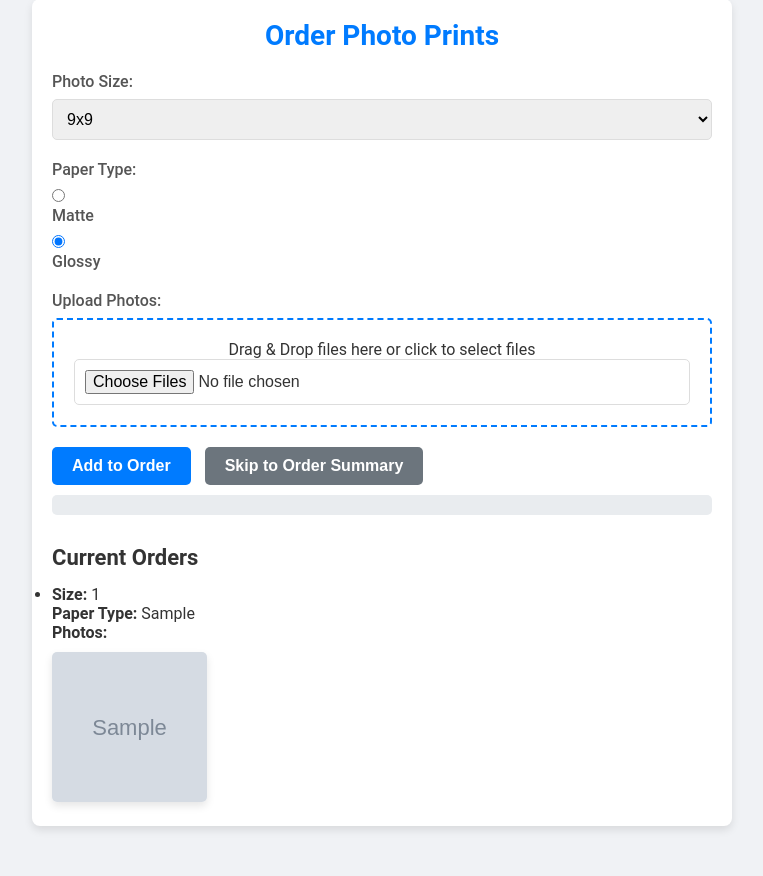
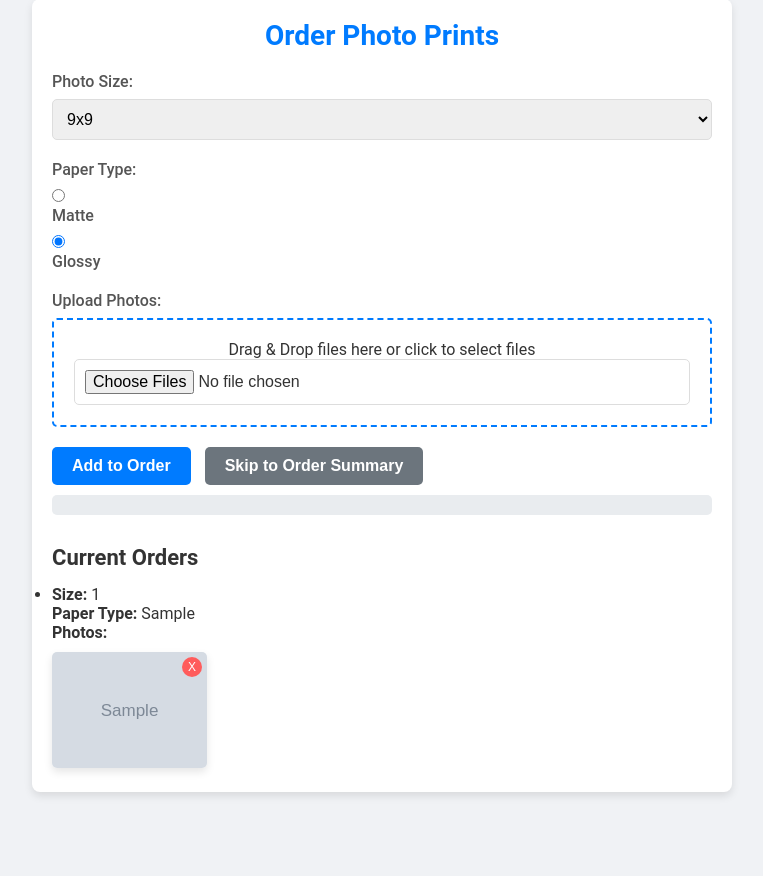
Before and after one commit to seobohdanov/moments, a Flask app: template templates/index.html in a window 1280 px wide. Shown: the part 51-927 px from the top of the page, without its empty margins (258-1021 px from the left). After the commit the page ends 847 px from the top, so only its background shows below. Run offline with Flask 2, Linux system fonts and the light colour scheme; the template is opened without the code that fills it: most values are stand-ins (such as "Sample title", 1, 10 or a date in 2020); grey boxes marked "Sample" are stand-in pictures.

Commit message:
Убрал крестики только на странице confirmation, добавил адаптацию фото под мобильный экран и применил стиль кнопки, сохранив пропорции фото

```diff
--- a/static/styles.css
+++ b/static/styles.css
@@ -156,13 +156,35 @@ h3 {
 
 .photo-preview {
     width: 100%;
-    height: 150px; /* Увеличил высоту фото-превью */
+    height: auto; /* Убрали фиксированную высоту, чтобы сохранить пропорции */
     border-radius: 5px;
     box-shadow: 0 4px 8px rgba(0, 0, 0, 0.1);
 }
 
 .remove-photo {
-    display: none; /* Убрали крестики */
+    position: absolute;
+    top: 5px;
+    right: 5px;
+    background: #ff5c5c;
+    color: white;
+    border: none;
+    border-radius: 50%;
+    cursor: pointer;
+    width: 20px;
+    height: 20px;
+    text-align: center;
+    line-height: 20px;
+    font-size: 12px;
+}
+
+/* Confirmation Page Specific */
+.confirmation .remove-photo {
+    display: none; /* Убрали крестики только на странице confirmation */
+}
+
+.total-photos {
+    margin-top: 20px;
+    font-weight: bold;
 }
 
 /* Drag and Drop */
@@ -249,9 +271,3 @@ input[type="file"] {
         width: calc(25% - 10px); /* Four photos per row on large screens */
     }
 }
-
-/* Confirmation Page Specific */
-.total-photos {
-    margin-top: 20px;
-    font-weight: bold;
-}
--- a/templates/confirmation.html
+++ b/templates/confirmation.html
@@ -6,7 +6,7 @@
     <link rel="stylesheet" href="{{ url_for('static', filename='styles.css') }}">
 </head>
 <body>
-    <div class="container">
+    <div class="container confirmation">
         <h1>Order Confirmed</h1>
         <p>Thank you, {{ user_info.first_name }} {{ user_info.last_name }}! Your order will be delivered to {{ user_info.city }}, Post Office No. {{ user_info.post_office }}.</p>
         <button class="btn btn-primary" id="btn-another-order">Place Another Order</button>
@@ -44,7 +44,8 @@
                     } else {
                         console.error('Clear all failed.');
                     }
-                }).catch(error => {
+                }).
+                catch(error => {
                     console.error('Error:', error);
                 });
             });
```
